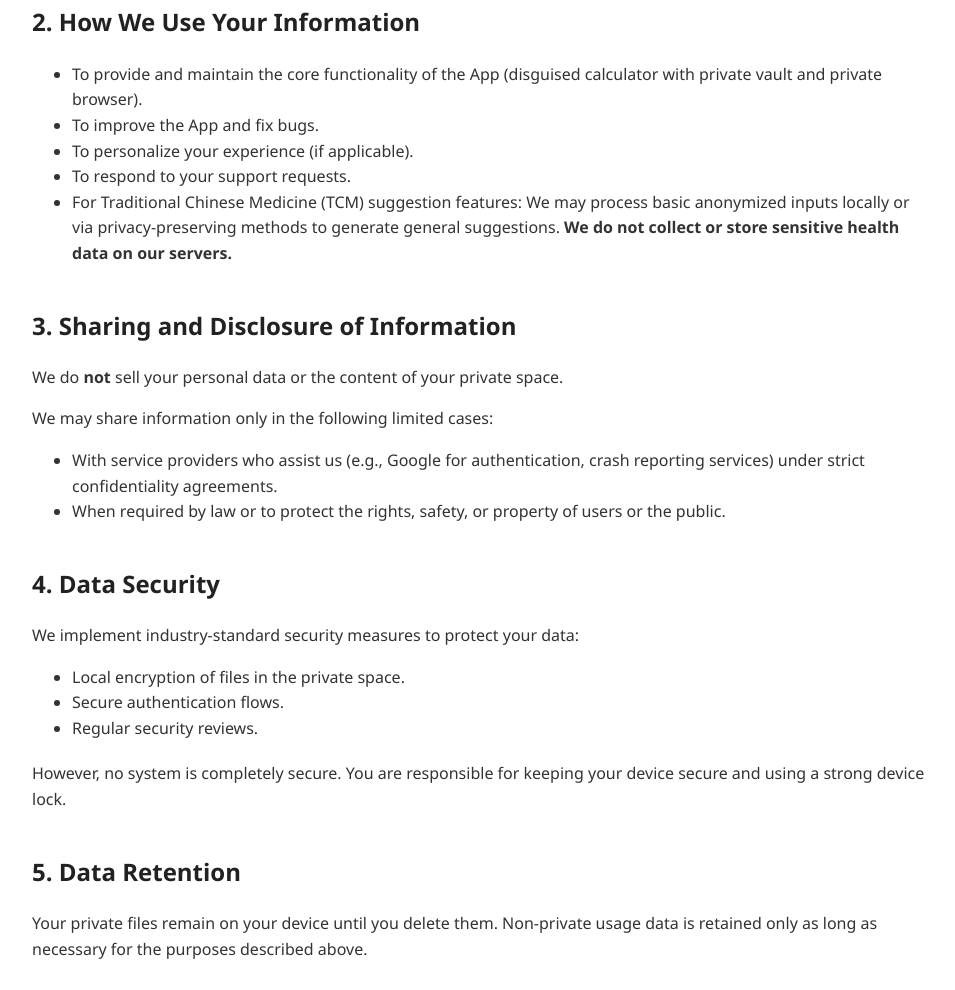
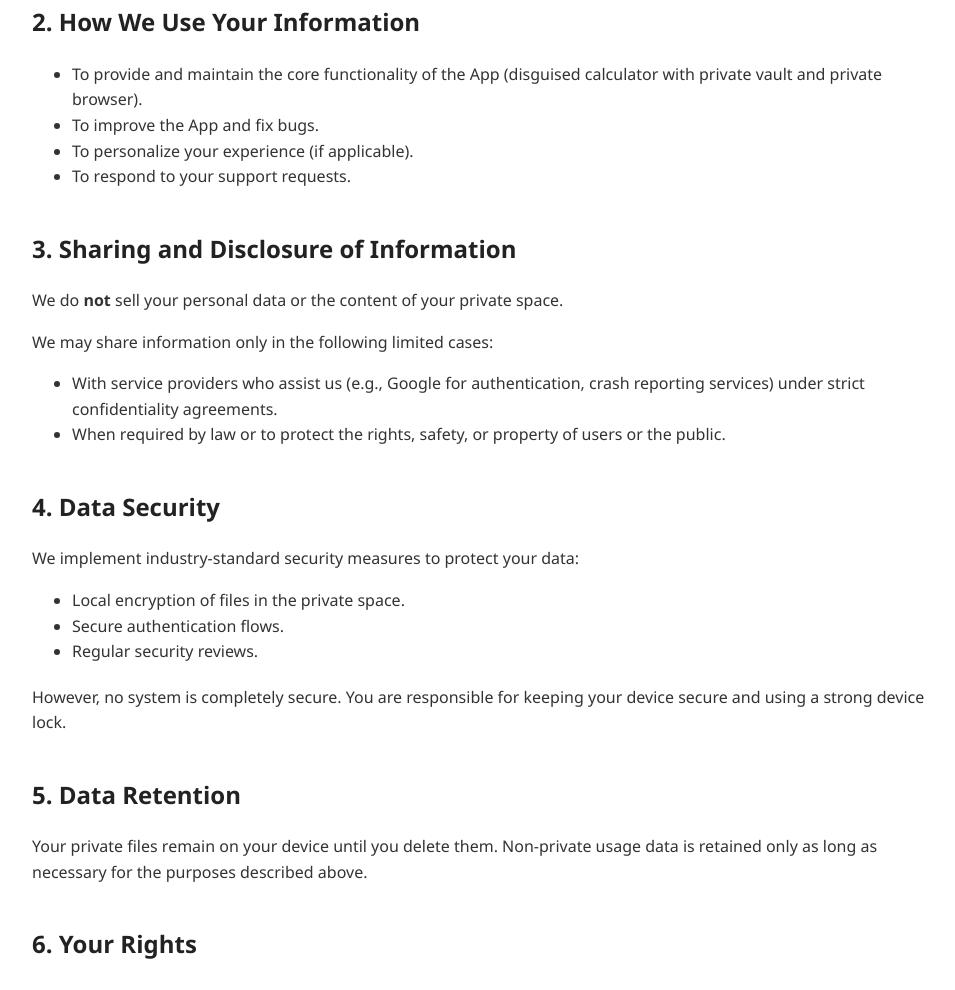
Before and after one commit to lixuchannel-lab/secretvault, a plain HTML site: page index.html in a window 1280 px wide. Shown: the part 850-1840 px from the top of the page, without its empty margins (158-1113 px from the left). Drawn offline with Linux system fonts and the light colour scheme.

```diff
--- a/index.html
+++ b/index.html
@@ -76,7 +76,6 @@
             <li>To improve the App and fix bugs.</li>
             <li>To personalize your experience (if applicable).</li>
             <li>To respond to your support requests.</li>
-            <li>For Traditional Chinese Medicine (TCM) suggestion features: We may process basic anonymized inputs locally or via privacy-preserving methods to generate general suggestions. <strong>We do not collect or store sensitive health data on our servers.</strong></li>
         </ul>
     </section>
 
```
